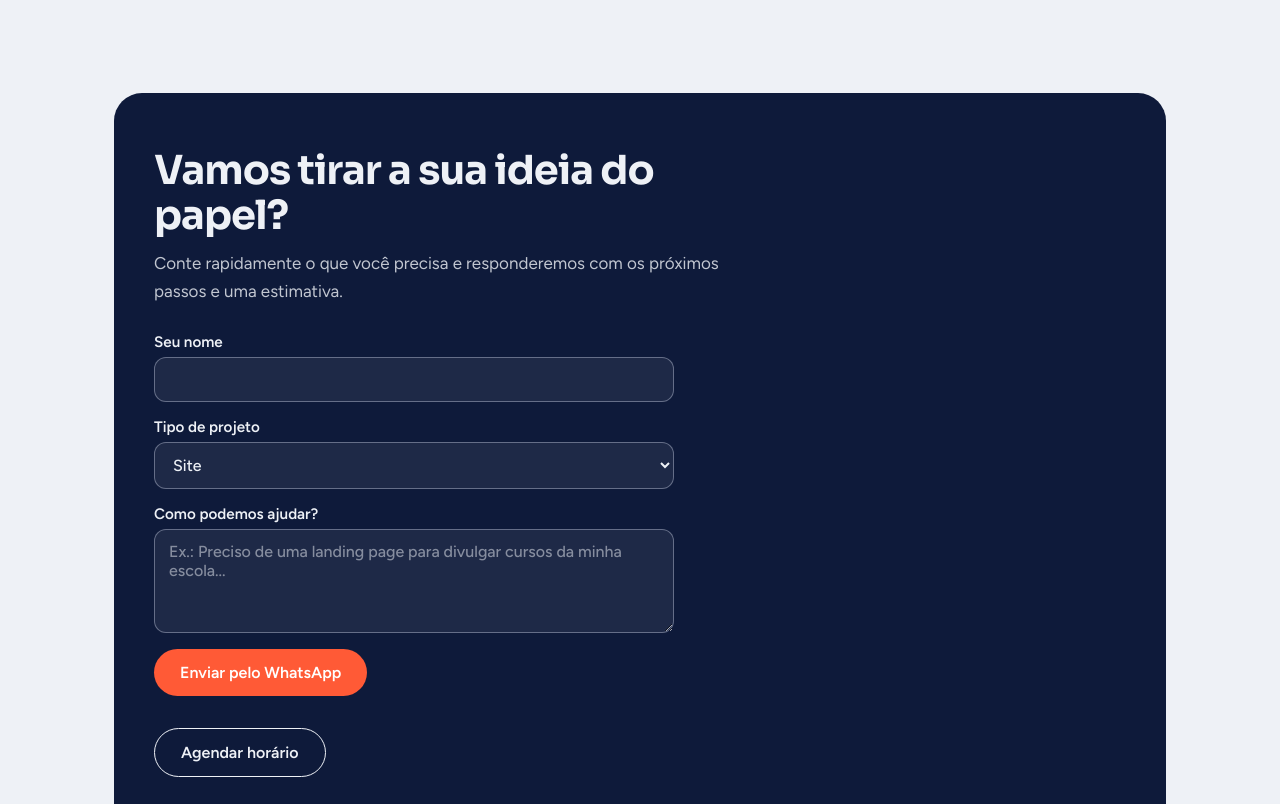
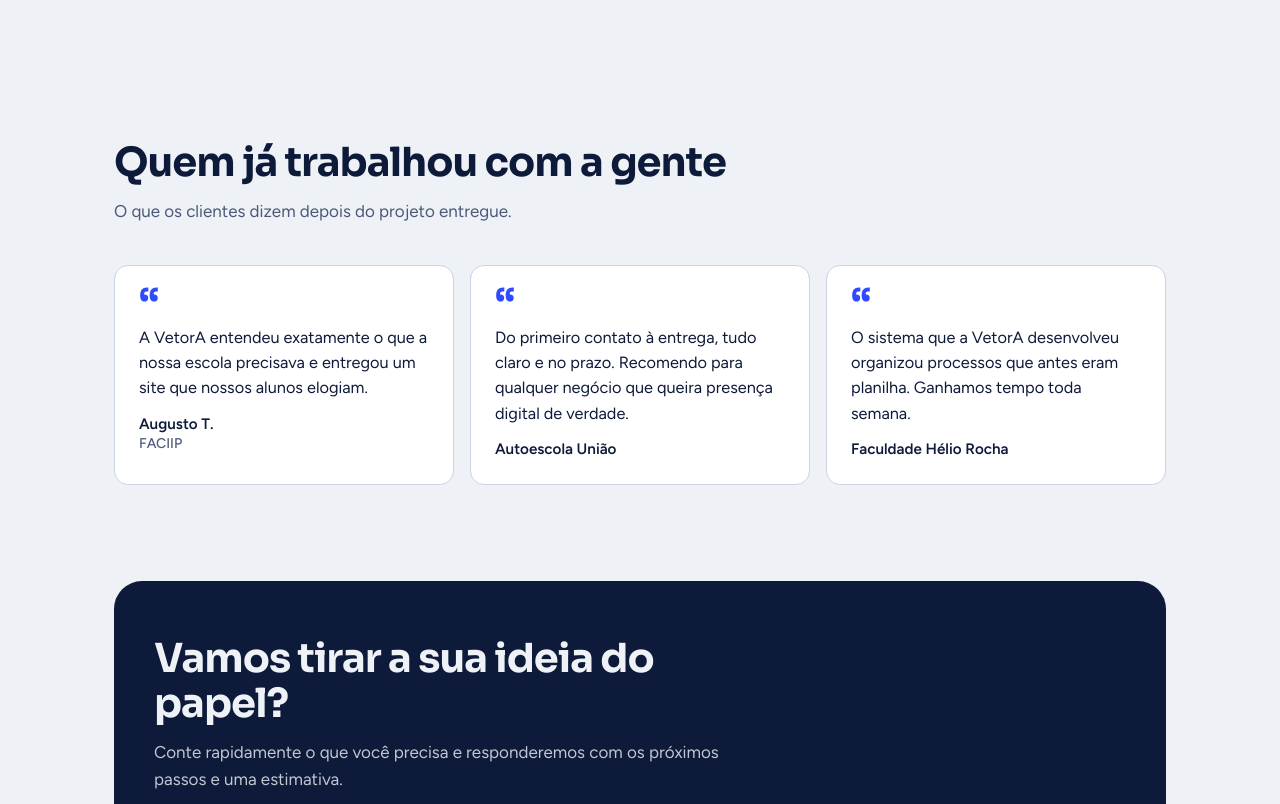
Before and after one commit to vetora-bot/vetora, a plain HTML site: page index.html in a window 1280 px wide. Shown: the part 2449-3253 px from the top of the page. Drawn offline with Linux system fonts and the light colour scheme.

Commit message:
Restaurar secao de depoimentos

```diff
--- a/css/styles.css
+++ b/css/styles.css
@@ -58,6 +58,12 @@ h2{font:700 clamp(1.7rem,3.4vw,2.5rem)/1.12 var(--head);letter-spacing:-.025em;m
 .clients{display:flex;gap:16px;align-items:stretch}
 .client{flex:1 1 0;min-width:0;background:#fff;border:1px solid var(--line);border-radius:14px;height:104px;display:flex;align-items:center;justify-content:center;padding:14px 18px}
 .client img{display:block;max-width:100%;max-height:100%;width:auto;height:auto;object-fit:contain}
+.quotes{display:grid;grid-template-columns:repeat(3,1fr);gap:16px}
+.quote{margin:0;background:var(--surface);border:1px solid var(--line);border-radius:14px;padding:26px 24px;display:flex;flex-direction:column;gap:14px}
+.quote blockquote{margin:0;font-size:1.02rem;line-height:1.55}
+.quote blockquote::before{content:"\201C";display:block;font:800 2.4rem/0.6 var(--head);color:var(--accent);margin-bottom:10px}
+.quote figcaption{font:600 .95rem var(--body)}
+.quote figcaption span{display:block;font-weight:500;color:var(--muted);font-size:.88rem;margin-top:2px}
 .cta{background:var(--ink);color:var(--bg);border-radius:28px;padding:56px 40px;margin-bottom:72px}
 .cta h2{color:var(--bg);max-width:16em}
 .cta p{color:var(--bg);opacity:.8;max-width:34em;margin:0 0 28px}
@@ -88,6 +94,7 @@ html.js .reveal.in{opacity:1;transform:none}
   .clients{gap:10px}
   .client{height:76px;padding:10px;border-radius:12px}
   .bar .inner{flex-wrap:wrap}
+  .quotes{grid-template-columns:1fr}
 }
 @media (max-width:600px){
   .bar .btn.ghost{padding:9px 14px;font-size:.85rem}
--- a/index.html
+++ b/index.html
@@ -134,6 +134,25 @@ document.documentElement.classList.add('js')})();
     </div>
   </section>
 
+  <section aria-labelledby="depoimentos-t">
+    <h2 id="depoimentos-t" class="reveal">Quem já trabalhou com a gente</h2>
+    <p class="sub reveal">O que os clientes dizem depois do projeto entregue.</p>
+    <div class="quotes reveal">
+      <figure class="quote">
+        <blockquote>A VetorA entendeu exatamente o que a nossa escola precisava e entregou um site que nossos alunos elogiam.</blockquote>
+        <figcaption>Augusto T.<span>FACIIP</span></figcaption>
+      </figure>
+      <figure class="quote">
+        <blockquote>Do primeiro contato à entrega, tudo claro e no prazo. Recomendo para qualquer negócio que queira presença digital de verdade.</blockquote>
+        <figcaption>Autoescola União</figcaption>
+      </figure>
+      <figure class="quote">
+        <blockquote>O sistema que a VetorA desenvolveu organizou processos que antes eram planilha. Ganhamos tempo toda semana.</blockquote>
+        <figcaption>Faculdade Hélio Rocha</figcaption>
+      </figure>
+    </div>
+  </section>
+
   <section id="contato" style="padding-top:24px">
     <div class="cta reveal">
       <h2>Vamos tirar a sua ideia do papel?</h2>
```
